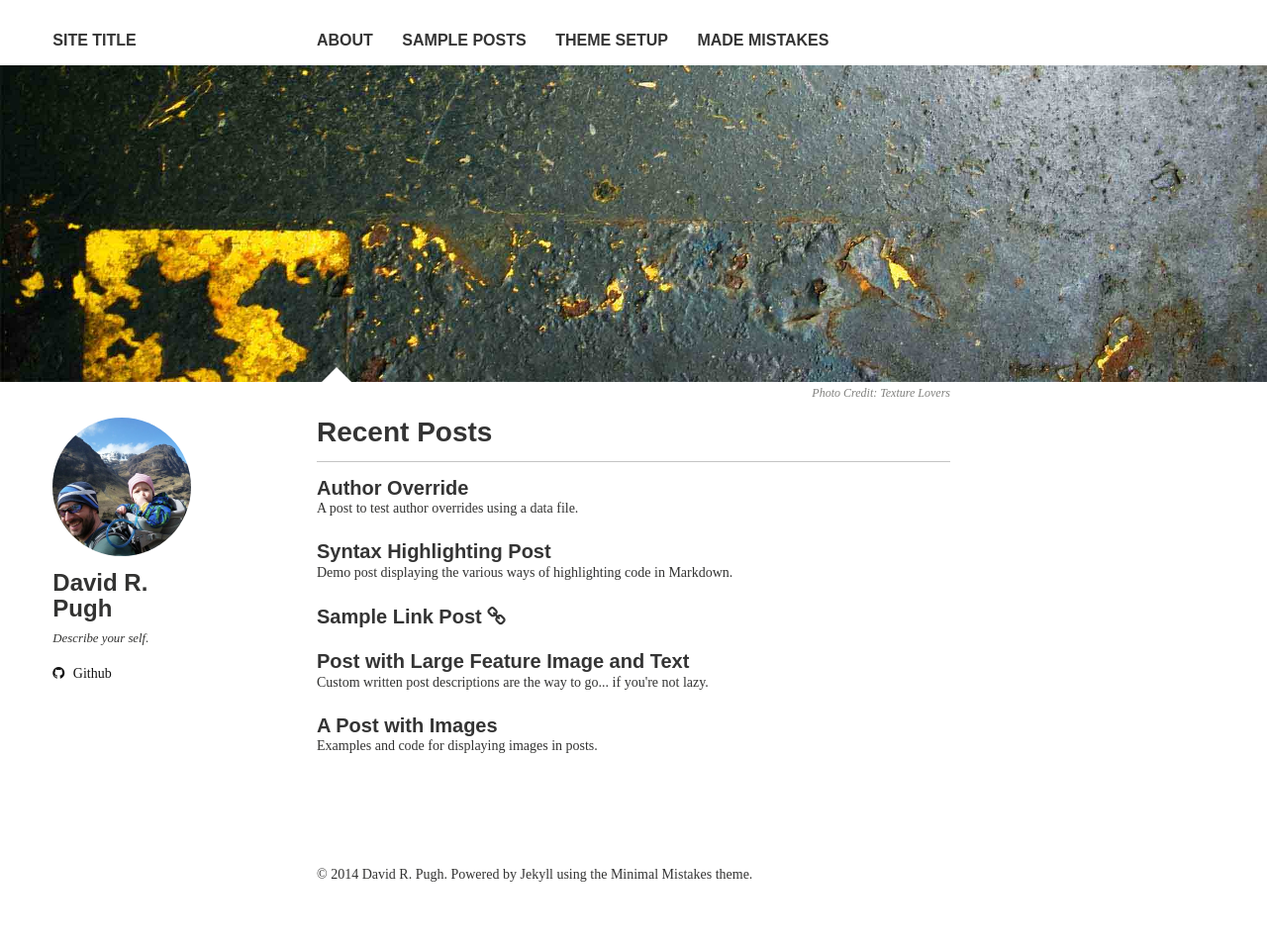
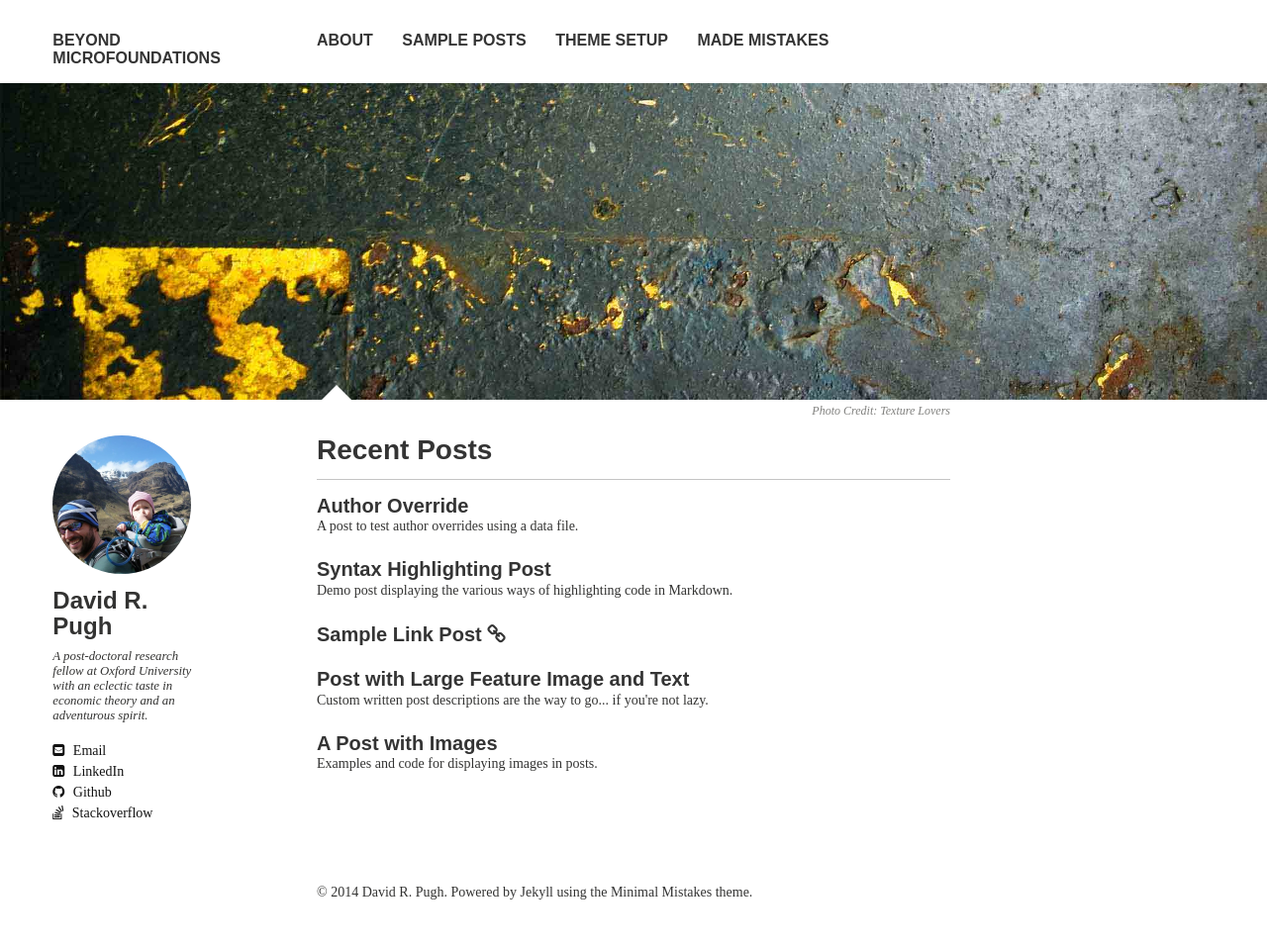
Before and after one commit to Lcpssm/davidrpugh.github.io, a Jekyll site: the page built from index.md, in a window 1280 px wide. Shown: the whole page at 99% size. Built offline with Jekyll 4.4.1, drawn with Linux system fonts in a browser that asks for light colours; nearby versions of some CDN libraries; some web fonts are replaced.

Commit message:
Finished editing the _config file.

```diff
--- a/_config.yml
+++ b/_config.yml
@@ -1,6 +1,6 @@
 # Site wide configuration
 
-title:            Site Title
+title:            Beyond Microfoundations
 locale:           en_US
 url:              http://localhost:4000
 
@@ -28,8 +28,8 @@ kramdown:
 owner:
   name: David R. Pugh
   avatar: bio-photo.jpg
-  bio: "Describe your self."
-  email:
+  bio: "A post-doctoral research fellow at Oxford University with an eclectic taste in economic theory and an adventurous spirit."
+  email: david.pugh@maths.ox.ac.uk
   disqus-shortname:
   twitter: #username
   facebook: #username
@@ -41,8 +41,8 @@ owner:
     ad-slot:
   bing-verify:
   github: davidrpugh
-  stackoverflow: #http://stackoverflow.com/users/123456/username
-  linkedin: #username
+  stackoverflow: http://stackoverflow.com/users/3017342/davidrpugh
+  linkedin: davidrpugh
   instagram: #username
   lastfm: #username
   tumblr: #username
```
